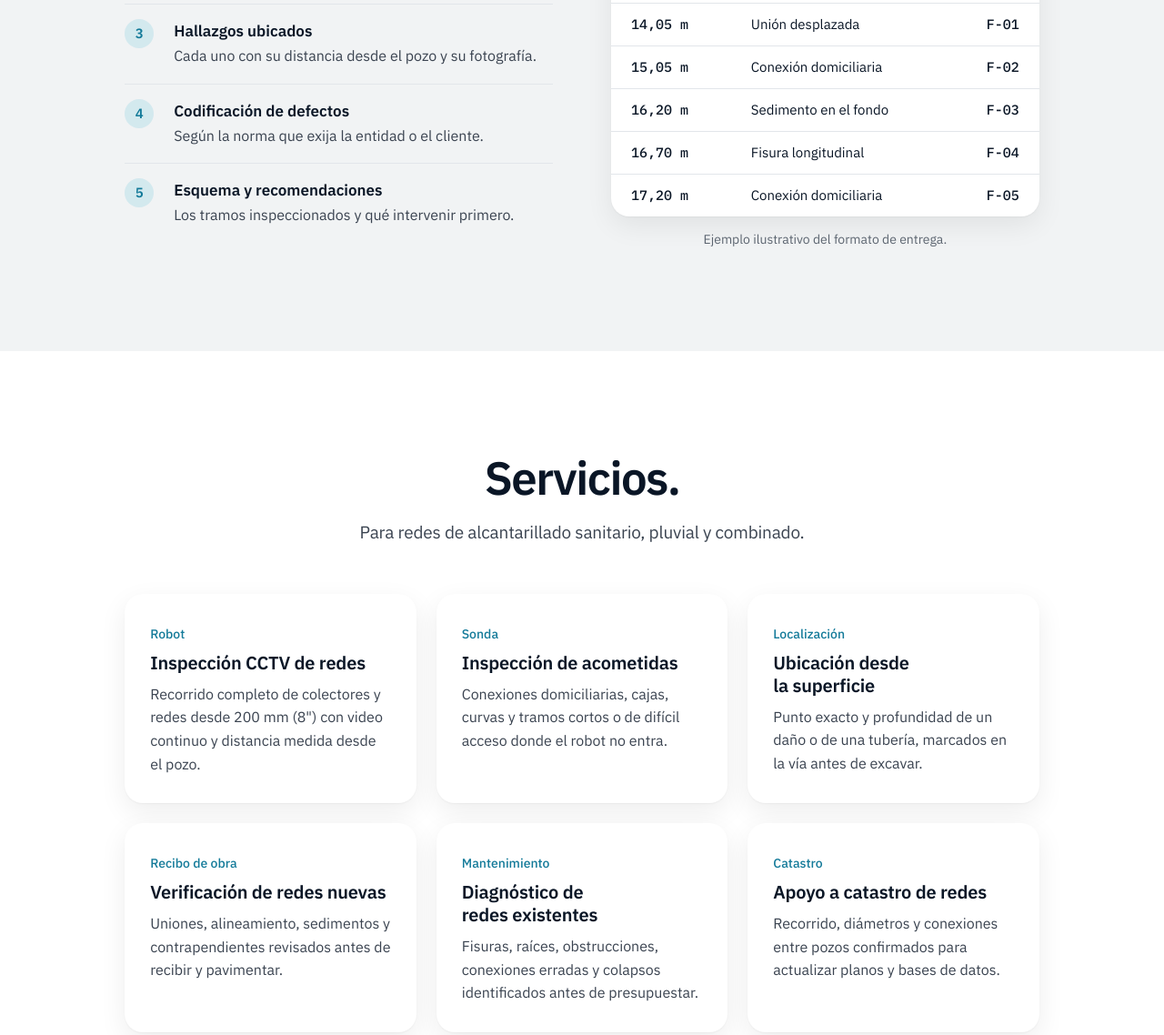
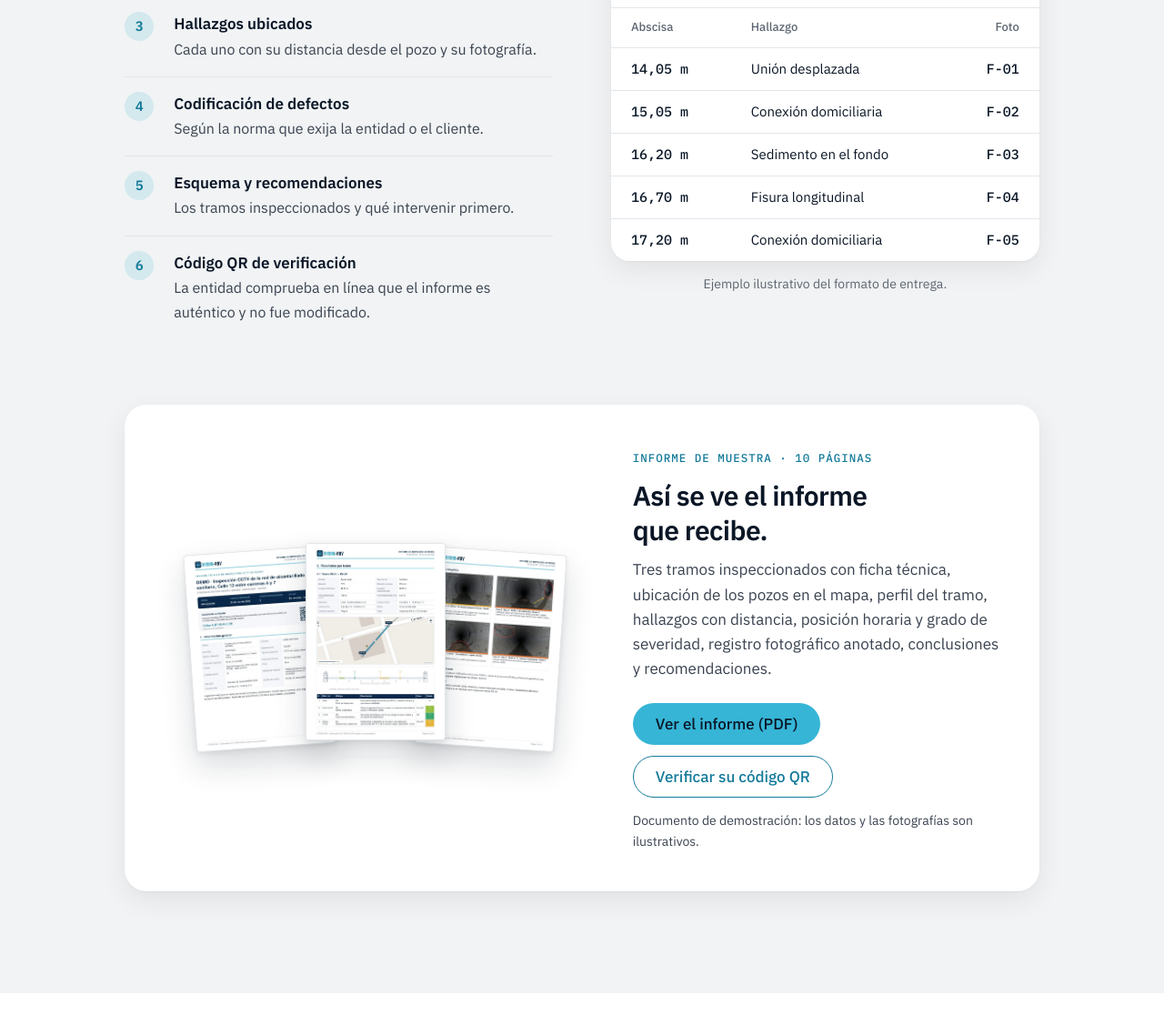
Before and after one commit to jjospinagon/hydro-rov, a plain HTML site: page index.html in a window 1280 px wide. Shown: the part 4545-5683 px from the top of the page at 91% size. Drawn offline with nearby package versions, Linux system fonts and the light colour scheme.

Commit message:
Web: informe de muestra en Entregable (PDF con QR verificable) y firmas del demo sin nombres
Co-Authored-By: Claude Opus 5.5 <noreply@anthropic.com>
Claude-Session: https://claude.ai/code/session_01HLBwrxmkyWagrPtksPj3jY

```diff
--- a/analisis/demo/demo.js
+++ b/analisis/demo/demo.js
@@ -65,9 +65,9 @@ window.crearDemoHR = async function (avisar) {
     recomendaciones: '1. Priorizar el tramo PZ-02 → PZ-03: corte de raíces, retiro de escombros y nueva inspección completa desde PZ-03.\n2. Programar limpieza hidrodinámica en PZ-01 → PZ-02 y corregir la conexión domiciliaria de los 31,80 m.\n3. Incluir los tramos en el plan de mantenimiento preventivo con inspección de seguimiento en 12 meses.',
     anexos: 'Videos de inspección del tramo PZ-01 → PZ-02 (archivo MP4) en la carpeta del informe. Registro fotográfico completo en la carpeta «fotos».',
     firmas: [
-      { rol: 'Elaboró', nombre: 'Juan José Ospina González', cargo: 'Ingeniero civil · Esp. en Gerencia de Proyectos', matricula: '131037-0585364 QND' },
-      { rol: 'Revisó', nombre: 'Ingeniero revisor (ejemplo)', cargo: 'Interventoría', matricula: '' },
-      { rol: 'Vo. Bo.', nombre: 'Supervisor del contrato (ejemplo)', cargo: 'Empresa de servicios públicos', matricula: '' }
+      { rol: 'Elaboró', nombre: '', cargo: 'Ingeniero responsable de la inspección', matricula: '' },
+      { rol: 'Revisó', nombre: '', cargo: 'Interventoría', matricula: '' },
+      { rol: 'Vo. Bo.', nombre: '', cargo: 'Supervisor del contrato · Empresa de servicios públicos', matricula: '' }
     ]
   };
 
--- a/index.html
+++ b/index.html
@@ -117,6 +117,22 @@ nav.main a:hover{color:var(--ink)}
 .corte svg{display:block;width:100%;height:auto}
 
 /* Ficha */
+.muestra{display:grid;grid-template-columns:minmax(0,1.15fr) minmax(0,1fr);gap:clamp(28px,4vw,56px);align-items:center;margin-top:72px;background:var(--tile);border-radius:24px;box-shadow:var(--shadow);padding:clamp(24px,4vw,44px)}
+.hojas{display:flex;justify-content:center;align-items:flex-end;padding:10px 0 4px;text-decoration:none}
+.hojas img{width:44%;height:auto;border-radius:4px;border:1px solid var(--line);background:#fff;box-shadow:0 2px 6px rgba(0,0,0,.08),0 16px 34px rgba(10,22,38,.16);transition:transform .35s ease}
+.hojas img:nth-child(1){transform:rotate(-4deg) translateX(18%);z-index:1}
+.hojas img:nth-child(2){transform:translateY(-10px);z-index:3}
+.hojas img:nth-child(3){transform:rotate(4deg) translateX(-18%);z-index:2}
+.hojas:hover img:nth-child(1){transform:rotate(-6deg) translateX(8%)}
+.hojas:hover img:nth-child(3){transform:rotate(6deg) translateX(-8%)}
+.hojas img{position:relative}
+.m-txt small{color:var(--teal);font-size:12.5px;letter-spacing:.08em}
+.m-txt h3{font-size:clamp(24px,2.6vw,30px);margin:10px 0 12px;letter-spacing:-.02em}
+.m-txt p{color:var(--sub)}
+.m-txt .btns{justify-content:flex-start;margin-top:24px}
+.m-txt .note{text-align:left}
+@media (max-width:820px){.muestra{grid-template-columns:minmax(0,1fr);margin-top:56px}.m-txt{text-align:center}.m-txt .btns{justify-content:center}.m-txt .note{text-align:center}}
+@media (prefers-reduced-motion:reduce){.hojas img{transition:none}}
 .ficha{background:var(--tile);border-radius:20px;box-shadow:var(--shadow);overflow:hidden}
 .ficha .top{padding:18px 22px;border-bottom:1px solid var(--line);display:flex;justify-content:space-between;gap:10px;flex-wrap:wrap;align-items:baseline}
 .ficha .top b{font-weight:600}.ficha .top span{color:var(--mute);font-size:14px;white-space:nowrap}
@@ -372,6 +388,7 @@ footer{background:var(--alt);border-top:1px solid var(--line);padding:56px 0 32p
     <li><div><b>Hallazgos ubicados</b><span>Cada uno con su distancia desde el pozo y su fotografía.</span></div></li>
     <li><div><b>Codificación de defectos</b><span>Según la norma que exija la entidad o el cliente.</span></div></li>
     <li><div><b>Esquema y recomendaciones</b><span>Los tramos inspeccionados y qué intervenir primero.</span></div></li>
+    <li><div><b>Código QR de verificación</b><span>La entidad comprueba en línea que el informe es auténtico y no fue modificado.</span></div></li>
    </ol>
    <figure style="margin:0" class="rv">
     <div class="ficha">
@@ -391,6 +408,23 @@ footer{background:var(--alt);border-top:1px solid var(--line);padding:56px 0 32p
     </div>
     <figcaption class="note">Ejemplo ilustrativo del formato de entrega.</figcaption>
    </figure>
+  </div>
+  <div class="muestra rv">
+   <a class="hojas" href="media/informe-muestra-hydro-rov.pdf" target="_blank" rel="noopener" aria-label="Abrir el informe de muestra en PDF">
+    <img src="media/muestra-p1.jpg" width="621" height="877" alt="Portada del informe de muestra con el código QR de verificación" loading="lazy">
+    <img src="media/muestra-p3.jpg" width="621" height="877" alt="Resultados del tramo PZ-01 a PZ-02: mapa, perfil y tabla de hallazgos" loading="lazy">
+    <img src="media/muestra-p7.jpg" width="621" height="877" alt="Registro fotográfico con hallazgos anotados" loading="lazy">
+   </a>
+   <div class="m-txt">
+    <small class="mono">INFORME DE MUESTRA · 10 PÁGINAS</small>
+    <h3>Así se ve el informe que recibe.</h3>
+    <p>Tres tramos inspeccionados con ficha técnica, ubicación de los pozos en el mapa, perfil del tramo, hallazgos con distancia, posición horaria y grado de severidad, registro fotográfico anotado, conclusiones y recomendaciones.</p>
+    <div class="btns">
+     <a class="btn pri" href="media/informe-muestra-hydro-rov.pdf" target="_blank" rel="noopener">Ver el informe (PDF)</a>
+     <a class="btn gho" href="analisis/v/?c=4LM7-7DJR-CLVR" target="_blank" rel="noopener">Verificar su código QR</a>
+    </div>
+    <p class="note">Documento de demostración: los datos y las fotografías son ilustrativos.</p>
+   </div>
   </div>
  </div>
 </section>
```
Also changed, not shown: media/muestra-p1.jpg (added), media/muestra-p3.jpg (added), media/muestra-p7.jpg (added), 1 other file.
